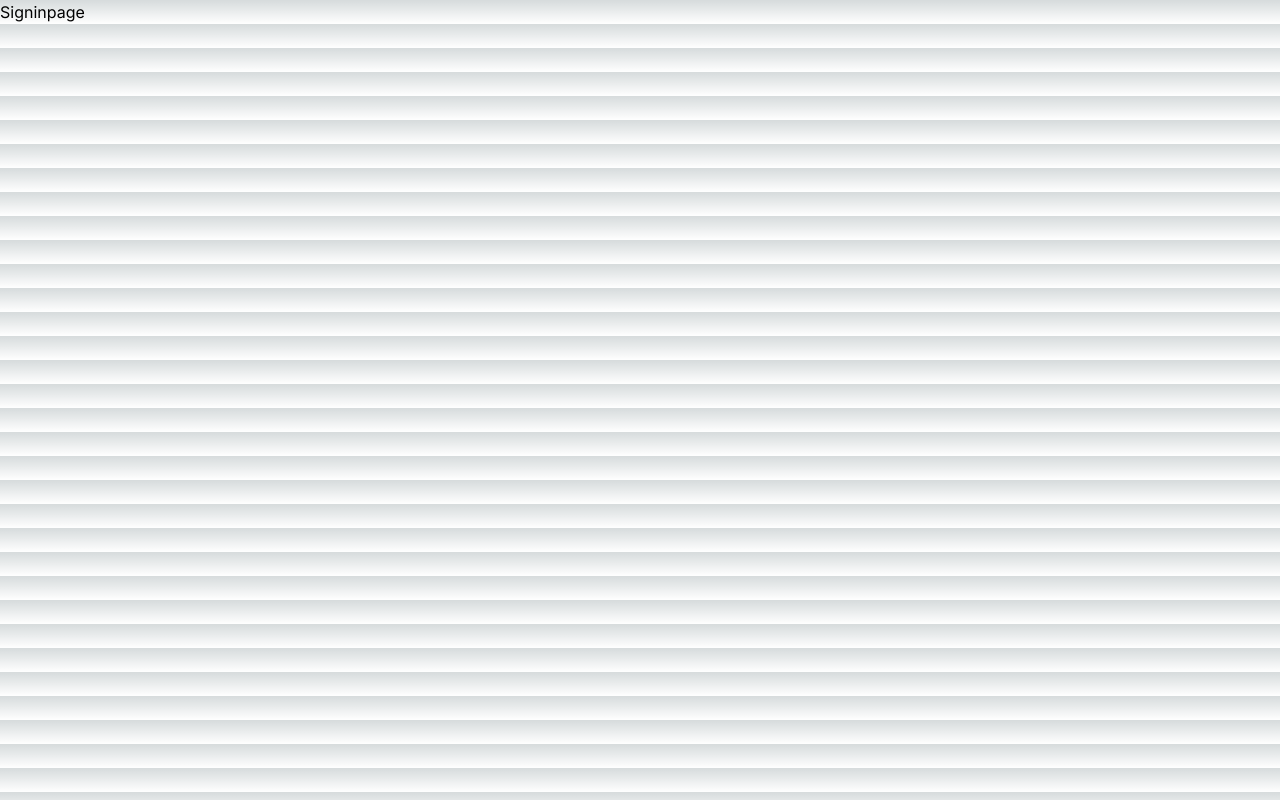
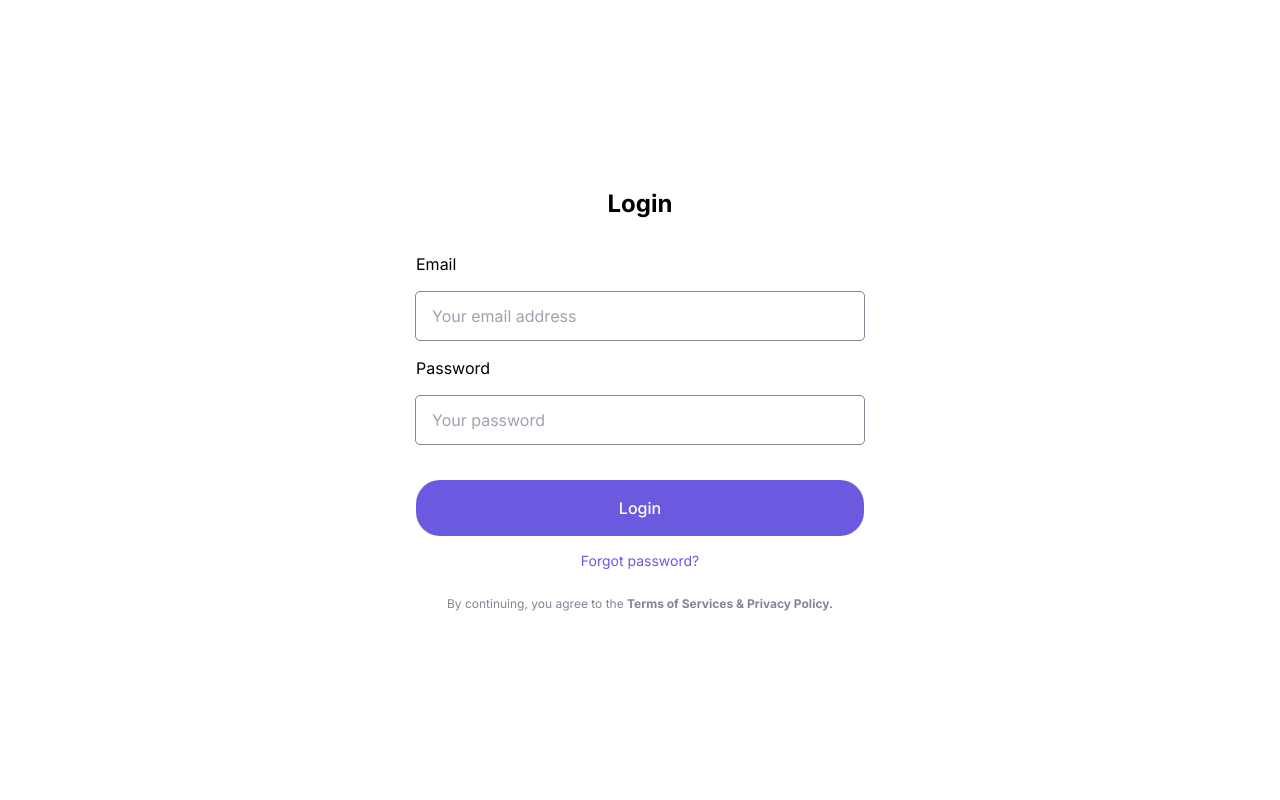
Before and after one commit to htheanh2000/Vani-heroes-quiz-fe, a Next.js app: page /sign-in in a window 1280 px wide. Built offline with nearby package versions, Linux system fonts and the light colour scheme.

Commit message:
feat: init sign-in page

```diff
--- a/src/app/sign-in/page.tsx
+++ b/src/app/sign-in/page.tsx
@@ -1,9 +1,42 @@
-const SignInPage =() => {
-    return (
-        <div>
-            Signinpage
+// pages/signin.tsx
+import type { NextPage } from 'next';
+import Button from '@/components/button';
+import Input from '@/components/input';
+
+const SignInPage: NextPage = () => {
+  return (
+    <div className="flex flex-col items-center justify-center min-h-screen bg-white px-6">
+      <div className="w-full max-w-md">
+        <h2 className="text-2xl font-bold text-center mb-8">Login</h2>
+        <div className="space-y-4 mb-6">
+          <Input
+            label="email"
+            type="email"
+            placeholder="Your email address"
+          />
+          <Input
+          label="password"
+            type="password"
+            placeholder="Your password"
+          />
         </div>
-    )
-}
 
-export default SignInPage
+        <Button className="w-full mb-3">
+          Login
+        </Button>
+
+        <div className="text-center">
+          <a href="#" className="text-sm text-primary hover:underline">
+            Forgot password?
+          </a>
+        </div>
+
+        <p className="text-xs text-center text-gray mt-6">
+          By continuing, you agree to the <strong>Terms of Services & Privacy Policy.</strong>
+        </p>
+      </div>
+    </div>
+  );
+};
+
+export default SignInPage;
--- /dev/null
+++ b/src/components/input.tsx
@@ -0,0 +1,47 @@
+"use client"
+import { forwardRef, HTMLInputTypeAttribute, useImperativeHandle, useRef } from 'react'
+type Props = {
+  placeholder?: string
+  label?: string
+  className?: string
+  name?: string
+  onChange?:  any
+  type?: HTMLInputTypeAttribute
+  value?: string
+}
+
+export interface InputRef extends  HTMLInputElement  {
+  getValue: () => string
+}
+
+const Input = forwardRef((props: Props, ref, ) => {
+  const { placeholder, label, className, onChange, name = '', type , value } = props
+  const inputRef = useRef<HTMLInputElement>(null)
+  useImperativeHandle(ref, () => ({
+    getValue: () => inputRef?.current?.value,
+  }))
+
+  return (
+    <div className={`${className}`}>
+      <label htmlFor={label} className="lead capitalize">
+        {label}
+      </label>
+      <div className="mt-4">
+        <input
+          onChange={onChange}
+          type={type}
+          id={label}
+          name={name}
+          ref={inputRef}
+          value={value}
+          className={`w-full px-4 py-3 cursor-pointer base-text text-black outline rounded  outline-1 outline-gray focus:outline-primary`}
+          placeholder={placeholder}
+        />
+      </div>
+    </div>
+  )
+})
+
+Input.displayName = 'Input'
+
+export default Input
```
